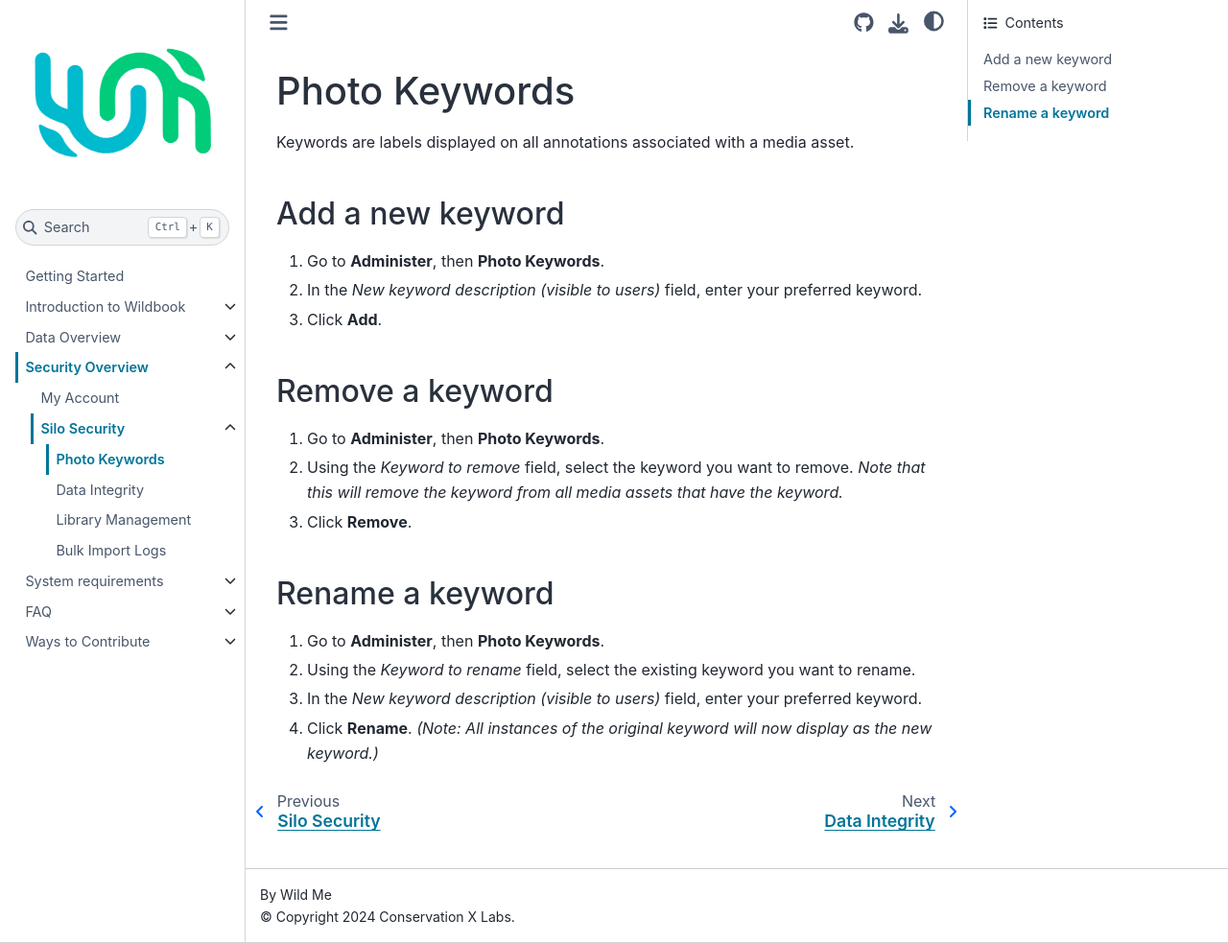
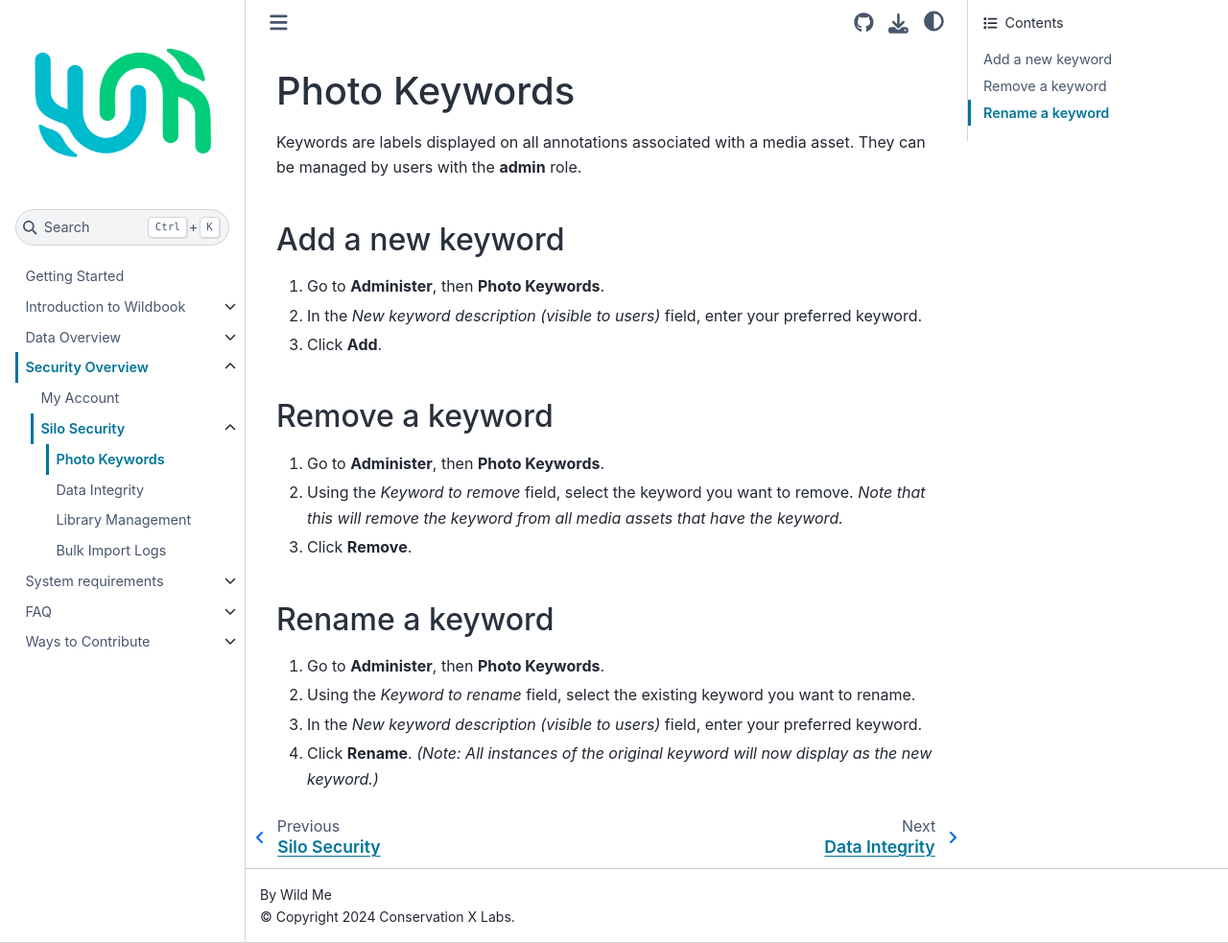
Before and after one commit to WildMeOrg/wildbook-docs, a Sphinx documentation site: the page built from docs/security/silo-security/photo-keywords.md, in a window 1280 px wide and 983 px high. Shown: the whole window at 96% size. Built offline with Sphinx 7.4.7 and the Sphinx Book theme 1.1.4, drawn with Linux system fonts in a browser that asks for light colours.

Commit message:
Update photo-keywords.md
Added that photo keywords are managed by users with admin role.

```diff
--- a/docs/security/silo-security/photo-keywords.md
+++ b/docs/security/silo-security/photo-keywords.md
@@ -1,6 +1,6 @@
 # Photo Keywords
 
-Keywords are labels displayed on all annotations associated with a media asset.
+Keywords are labels displayed on all annotations associated with a media asset. They can be managed by users with the **admin** role.
 
 ## Add a new keyword
 
```
